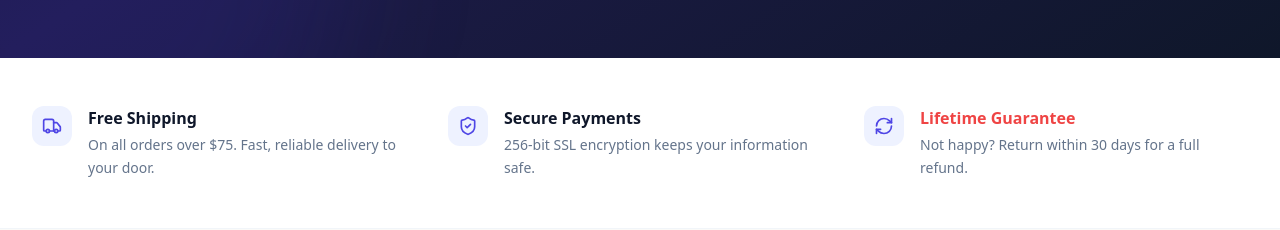
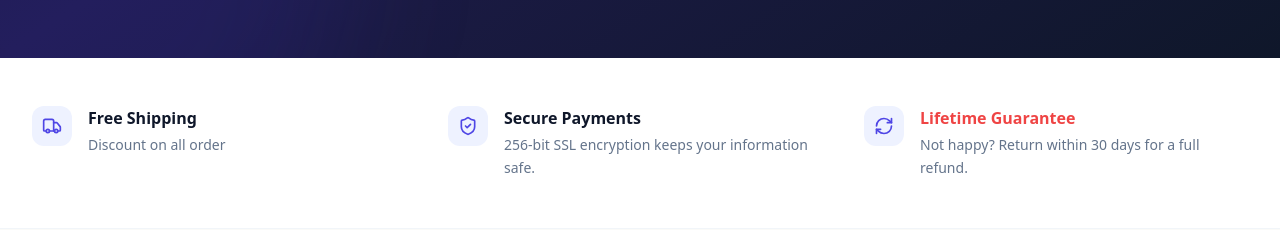
Before and after one commit to ranaasad01/atomic-create-an-e-commerce-landing-page-with-p-f1ffa4b3, a Next.js app: page / in a window 1280 px wide. Shown: the part 806-1036 px from the top of the page. Built offline with nearby package versions, Linux system fonts and the light colour scheme.

Commit message:
feat: visual text edit on main:nth-child(4) > main:nth-child(1) > section:nth-child(2) > div:nth-child(1) > div:nth-child(1) >

```diff
--- a/app/page.tsx
+++ b/app/page.tsx
@@ -146,7 +146,7 @@ const features = [
   {
     icon: Truck,
     title: "Free Shipping",
-    description: "On all orders over $75. Fast, reliable delivery to your door.",
+    description: "Discount on all order",
   },
   {
     icon: ShieldCheck,
```
